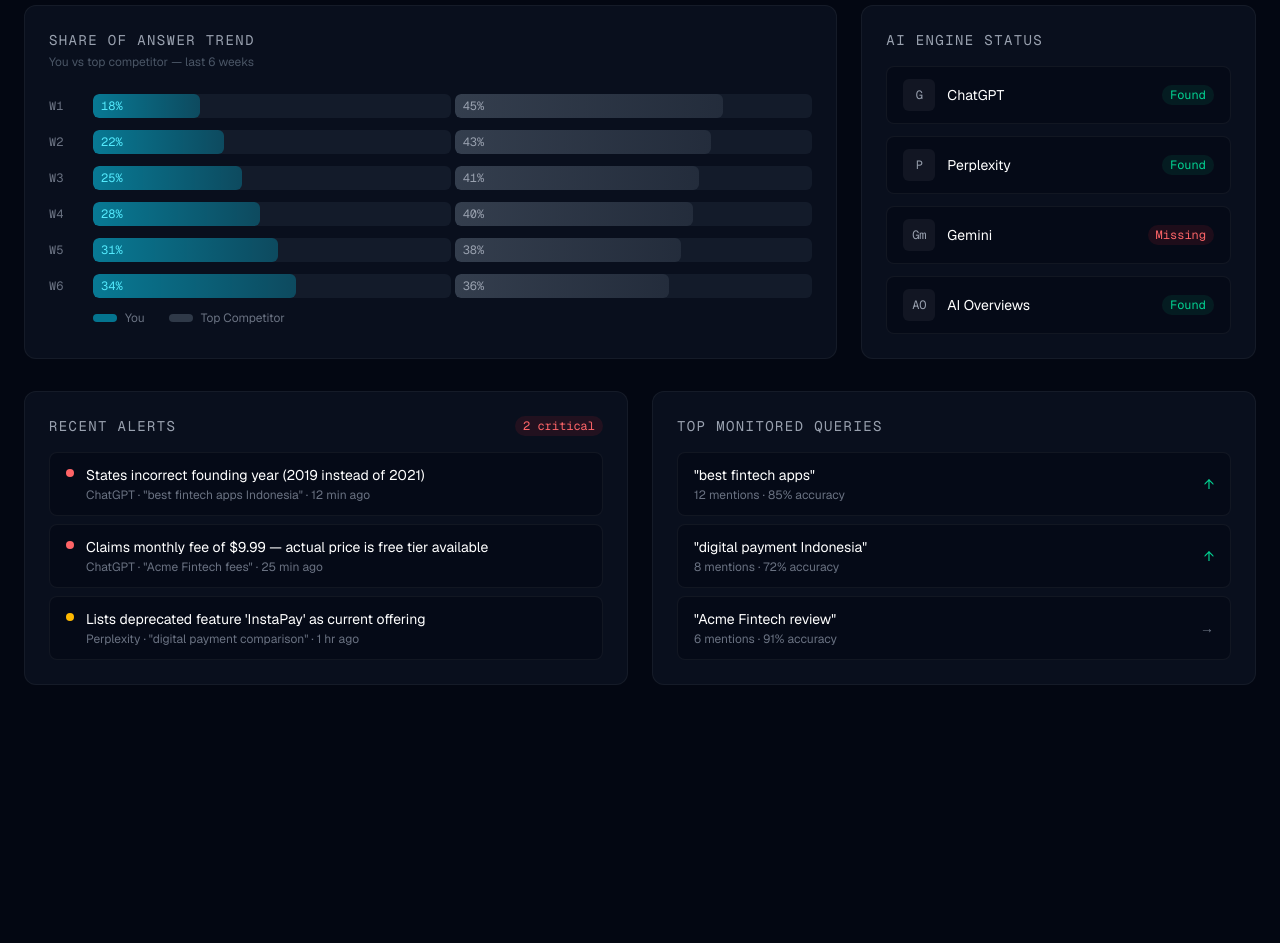
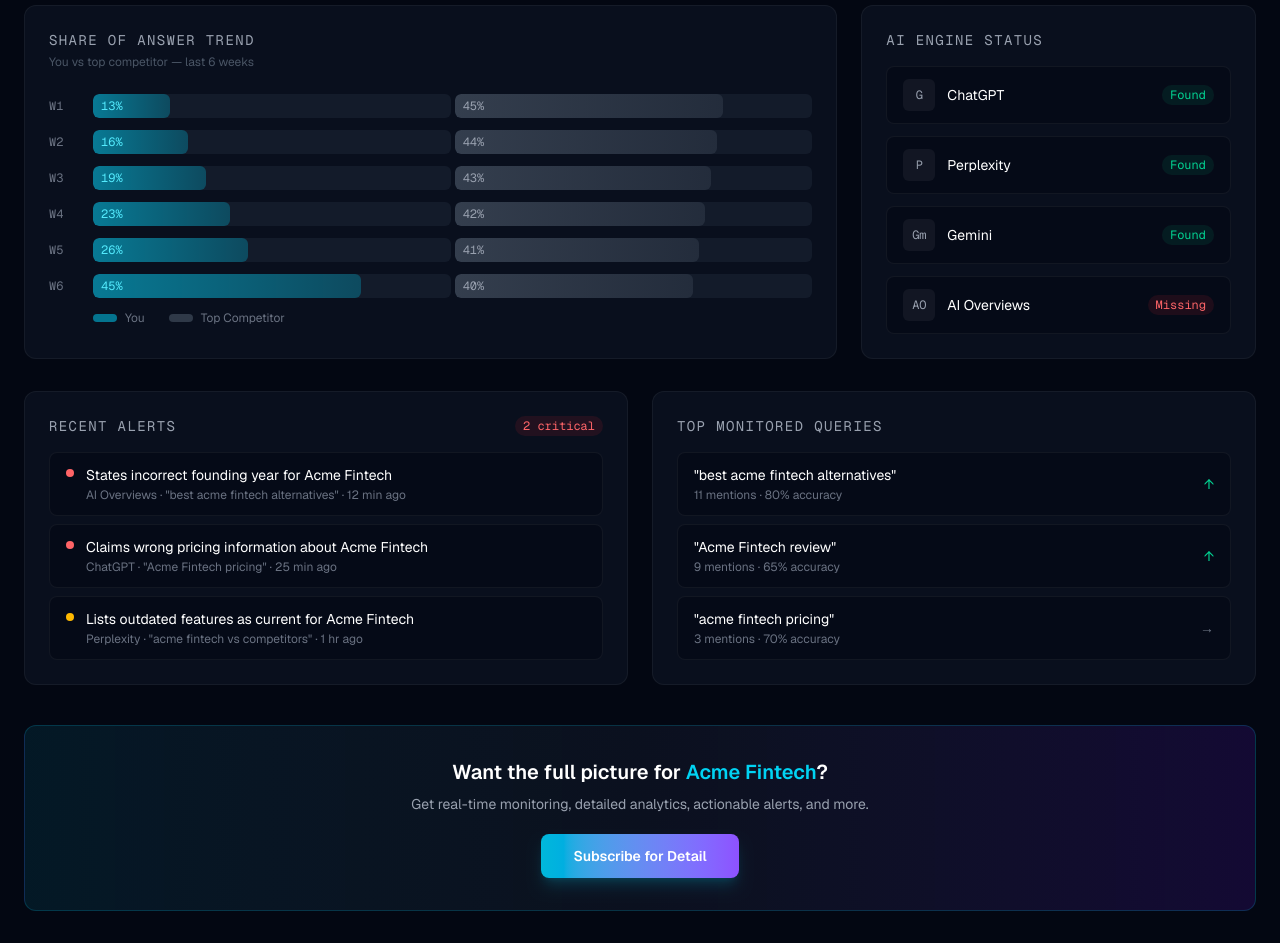
Before and after one commit to imheksa/ge0xa, a Next.js app: page /ge0xa/dashboard in a window 1280 px wide. Shown: the part 420-1363 px from the top of the page. Before the commit the page ends 1137 px from the top, so only its background shows below. Built offline with nearby package versions, Linux system fonts and the light colour scheme.

Commit message:
Integrate Quick Scan with Dashboard: dynamic brand data, Subscribe CTA

```diff
--- a/src/app/dashboard/page.tsx
+++ b/src/app/dashboard/page.tsx
@@ -1,69 +1,128 @@
 "use client";
 
 import { useState } from "react";
+import { useSearchParams } from "next/navigation";
+import { Suspense } from "react";
 
-const BRAND = "Acme Fintech";
+function hash(str: string): number {
+  let h = 0;
+  for (let i = 0; i < str.length; i++) {
+    h = ((h << 5) - h + str.charCodeAt(i)) | 0;
+  }
+  return Math.abs(h);
+}
+
+function generateData(brand: string) {
+  const s = hash(brand);
+  const brandScore = 35 + (s % 45);
+  const soa = 10 + (s % 40);
+  const accuracy = 50 + ((s * 3) % 40);
+  const citation = 5 + ((s * 7) % 25);
 
   const summaryCards = [
-  { label: "Brand Score", value: "72", change: "+5", unit: "/100", color: "text-cyan-400", bg: "bg-cyan-500/10" },
-  { label: "Share of Answer", value: "34", change: "+8", unit: "%", color: "text-violet-400", bg: "bg-violet-500/10" },
-  { label: "Accuracy Score", value: "81", change: "-2", unit: "%", color: "text-emerald-400", bg: "bg-emerald-500/10" },
-  { label: "Citation Rate", value: "19", change: "+3", unit: "%", color: "text-amber-400", bg: "bg-amber-500/10" },
+    { label: "Brand Score", value: String(brandScore), change: `+${1 + (s % 8)}`, unit: "/100", color: "text-cyan-400", bg: "bg-cyan-500/10" },
+    { label: "Share of Answer", value: String(soa), change: `+${1 + ((s * 2) % 10)}`, unit: "%", color: "text-violet-400", bg: "bg-violet-500/10" },
+    { label: "Accuracy Score", value: String(accuracy), change: accuracy > 70 ? `+${1 + (s % 4)}` : `-${1 + (s % 5)}`, unit: "%", color: "text-emerald-400", bg: "bg-emerald-500/10" },
+    { label: "Citation Rate", value: String(citation), change: `+${1 + ((s * 5) % 6)}`, unit: "%", color: "text-amber-400", bg: "bg-amber-500/10" },
   ];
 
-const engines = [
-  { name: "ChatGPT", status: "mentioned", accuracy: 78, soa: 41, lastChecked: "2 min ago", icon: "G" },
-  { name: "Perplexity", status: "mentioned", accuracy: 85, soa: 52, lastChecked: "5 min ago", icon: "P" },
-  { name: "Gemini", status: "not_found", accuracy: 0, soa: 0, lastChecked: "3 min ago", icon: "Gm" },
-  { name: "AI Overviews", status: "mentioned", accuracy: 91, soa: 28, lastChecked: "8 min ago", icon: "AO" },
+  const engineBase = [
+    { name: "ChatGPT", icon: "G", lastChecked: "2 min ago" },
+    { name: "Perplexity", icon: "P", lastChecked: "5 min ago" },
+    { name: "Gemini", icon: "Gm", lastChecked: "3 min ago" },
+    { name: "AI Overviews", icon: "AO", lastChecked: "8 min ago" },
   ];
+  const missingIdx = s % 4;
+  const engines = engineBase.map((e, i) => ({
+    ...e,
+    status: i === missingIdx ? "not_found" as const : "mentioned" as const,
+    accuracy: i === missingIdx ? 0 : 60 + ((s * (i + 1) * 3) % 35),
+    soa: i === missingIdx ? 0 : 15 + ((s * (i + 1) * 7) % 40),
+  }));
 
-const alerts = [
-  { id: 1, severity: "high", engine: "ChatGPT", query: "best fintech apps Indonesia", issue: "States incorrect founding year (2019 instead of 2021)", time: "12 min ago" },
-  { id: 2, severity: "high", engine: "ChatGPT", query: "Acme Fintech fees", issue: "Claims monthly fee of $9.99 — actual price is free tier available", time: "25 min ago" },
-  { id: 3, severity: "medium", engine: "Perplexity", query: "digital payment comparison", issue: "Lists deprecated feature 'InstaPay' as current offering", time: "1 hr ago" },
-  { id: 4, severity: "low", engine: "AI Overviews", query: "Acme Fintech review", issue: "Missing mention of ISO 27001 certification", time: "2 hr ago" },
-  { id: 5, severity: "medium", engine: "ChatGPT", query: "fintech security comparison", issue: "Does not mention 2FA support, implies basic security only", time: "3 hr ago" },
+  const severities = ["high", "high", "medium", "low", "medium"];
+  const engineNames = ["ChatGPT", "Perplexity", "Gemini", "AI Overviews"];
+  const issueTemplates = [
+    `States incorrect founding year for ${brand}`,
+    `Claims wrong pricing information about ${brand}`,
+    `Lists outdated features as current for ${brand}`,
+    `Missing key certification or compliance info for ${brand}`,
+    `Does not mention core security features of ${brand}`,
   ];
+  const queryTemplates = [
+    `best ${brand.toLowerCase()} alternatives`,
+    `${brand} pricing`,
+    `${brand.toLowerCase()} vs competitors`,
+    `${brand} review`,
+    `is ${brand.toLowerCase()} reliable`,
+  ];
+  const times = ["12 min ago", "25 min ago", "1 hr ago", "2 hr ago", "3 hr ago"];
+  const alerts = issueTemplates.map((issue, i) => ({
+    id: i + 1,
+    severity: severities[i],
+    engine: engineNames[(s + i) % 4],
+    query: queryTemplates[i],
+    issue,
+    time: times[i],
+  }));
 
+  const baseSoa = 8 + (s % 15);
   const soaTrend = [
-  { week: "W1", you: 18, competitor: 45 },
-  { week: "W2", you: 22, competitor: 43 },
-  { week: "W3", you: 25, competitor: 41 },
-  { week: "W4", you: 28, competitor: 40 },
-  { week: "W5", you: 31, competitor: 38 },
-  { week: "W6", you: 34, competitor: 36 },
+    { week: "W1", you: baseSoa, competitor: 40 + (s % 10) },
+    { week: "W2", you: baseSoa + 3, competitor: 39 + (s % 10) },
+    { week: "W3", you: baseSoa + 6, competitor: 38 + (s % 10) },
+    { week: "W4", you: baseSoa + 10, competitor: 37 + (s % 10) },
+    { week: "W5", you: baseSoa + 13, competitor: 36 + (s % 10) },
+    { week: "W6", you: soa, competitor: 35 + (s % 10) },
   ];
 
   const topQueries = [
-  { query: "best fintech apps", mentions: 12, accuracy: 85, trend: "up" },
-  { query: "digital payment Indonesia", mentions: 8, accuracy: 72, trend: "up" },
-  { query: "Acme Fintech review", mentions: 6, accuracy: 91, trend: "stable" },
-  { query: "fintech comparison 2026", mentions: 5, accuracy: 68, trend: "down" },
-  { query: "secure payment apps", mentions: 4, accuracy: 77, trend: "up" },
+    { query: `best ${brand.toLowerCase()} alternatives`, mentions: 8 + (s % 8), accuracy: 70 + ((s * 3) % 25), trend: "up" },
+    { query: `${brand} review`, mentions: 5 + ((s * 2) % 6), accuracy: 60 + ((s * 7) % 30), trend: "up" },
+    { query: `${brand.toLowerCase()} pricing`, mentions: 3 + ((s * 4) % 5), accuracy: 55 + ((s * 11) % 35), trend: "stable" },
   ];
 
-const canonicalFacts = [
-  { fact: "Founded in 2021", status: "violated", violations: 2 },
-  { fact: "Free tier available", status: "violated", violations: 1 },
-  { fact: "ISO 27001 certified", status: "missing", violations: 1 },
-  { fact: "2FA authentication", status: "missing", violations: 1 },
-  { fact: "500K+ active users", status: "accurate", violations: 0 },
-  { fact: "Licensed by OJK", status: "accurate", violations: 0 },
+  const factStatuses = ["violated", "violated", "missing", "missing", "accurate", "accurate"];
+  const factTemplates = [
+    `Founded in ${2018 + (s % 6)}`,
+    "Free tier available",
+    "ISO 27001 certified",
+    "Enterprise-grade security",
+    `${100 + (s % 900)}K+ active users`,
+    "Industry compliance verified",
   ];
+  const canonicalFacts = factTemplates.map((fact, i) => ({
+    fact,
+    status: factStatuses[i],
+    violations: factStatuses[i] === "accurate" ? 0 : 1 + (s % 2),
+  }));
+
+  return { summaryCards, engines, alerts, soaTrend, topQueries, canonicalFacts };
+}
 
 type Tab = "overview" | "engines" | "alerts" | "facts";
 
 export default function Dashboard() {
+  return (
+    <Suspense fallback={<div className="min-h-screen bg-gray-950" />}>
+      <DashboardInner />
+    </Suspense>
+  );
+}
+
+function DashboardInner() {
+  const searchParams = useSearchParams();
+  const brand = searchParams.get("brand") || "Acme Fintech";
+  const data = generateData(brand);
   const [activeTab, setActiveTab] = useState<Tab>("overview");
 
   return (
     <div className="min-h-screen bg-gray-950">
-      <DashboardNav />
+      <DashboardNav brand={brand} />
       <div className="mx-auto max-w-7xl px-6 py-8">
         <div className="flex items-center justify-between">
           <div>
-            <h1 className="text-2xl font-bold text-white">{BRAND}</h1>
+            <h1 className="text-2xl font-bold text-white">{brand}</h1>
             <p className="mt-1 text-sm text-gray-500">AI Visibility Dashboard</p>
           </div>
           <div className="flex items-center gap-3">
@@ -91,7 +150,7 @@
               {tab === "facts" ? "Canonical Facts" : tab}
               {tab === "alerts" && (
                 <span className="ml-2 rounded-full bg-red-500/20 px-2 py-0.5 text-xs text-red-400">
-                  {alerts.filter((a) => a.severity === "high").length}
+                  {data.alerts.filter((a) => a.severity === "high").length}
                 </span>
               )}
             </button>
@@ -99,17 +158,26 @@
         </div>
 
         <div className="mt-8">
-          {activeTab === "overview" && <OverviewTab />}
-          {activeTab === "engines" && <EnginesTab />}
-          {activeTab === "alerts" && <AlertsTab />}
-          {activeTab === "facts" && <FactsTab />}
+          {activeTab === "overview" && <OverviewTab data={data} />}
+          {activeTab === "engines" && <EnginesTab data={data} />}
+          {activeTab === "alerts" && <AlertsTab data={data} />}
+          {activeTab === "facts" && <FactsTab data={data} />}
+        </div>
+
+        <div className="mt-10 rounded-xl border border-cyan-500/20 bg-gradient-to-r from-cyan-950/40 via-gray-900/60 to-violet-950/40 p-8 text-center">
+          <h3 className="text-xl font-semibold text-white">Want the full picture for <span className="text-cyan-400">{brand}</span>?</h3>
+          <p className="mt-2 text-sm text-gray-400">Get real-time monitoring, detailed analytics, actionable alerts, and more.</p>
+          <button className="mt-5 rounded-lg bg-gradient-to-r from-cyan-500 to-violet-500 px-8 py-3 text-sm font-semibold text-white shadow-lg shadow-cyan-500/20 transition hover:shadow-cyan-500/40 hover:scale-105">
+            Subscribe for Detail
+          </button>
         </div>
       </div>
     </div>
   );
 }
 
-function DashboardNav() {
+function DashboardNav({ brand }: { brand: string }) {
+  const initials = brand.split(/\s+/).map(w => w[0]).join("").slice(0, 2).toUpperCase();
   return (
     <nav className="border-b border-white/5 bg-gray-950/80 backdrop-blur-xl">
       <div className="mx-auto flex h-14 max-w-7xl items-center justify-between px-6">
@@ -124,7 +192,7 @@
           <a href="/ge0xa/dashboard" className="text-sm text-cyan-400 font-medium">Dashboard</a>
           <a href="/ge0xa/" className="text-sm text-gray-500 hover:text-gray-300 transition-colors">Home</a>
           <div className="flex h-8 w-8 items-center justify-center rounded-full bg-gradient-to-br from-cyan-500 to-violet-500 text-xs font-bold text-white">
-            AF
+            {initials}
           </div>
         </div>
       </div>
@@ -132,7 +200,10 @@
   );
 }
 
-function OverviewTab() {
+type DashData = ReturnType<typeof generateData>;
+
+function OverviewTab({ data }: { data: DashData }) {
+  const { summaryCards, engines, alerts, soaTrend, topQueries } = data;
   return (
     <div className="space-y-8">
       <div className="grid gap-4 md:grid-cols-2 lg:grid-cols-4">
@@ -157,7 +228,7 @@
           <h3 className="text-sm font-mono uppercase tracking-widest text-gray-400">Share of Answer Trend</h3>
           <p className="mt-1 text-xs text-gray-600">You vs top competitor — last 6 weeks</p>
           <div className="mt-6">
-            <SoAChart />
+            <SoAChart soaTrend={soaTrend} />
           </div>
         </div>
 
@@ -225,7 +296,8 @@
   );
 }
 
-function EnginesTab() {
+function EnginesTab({ data }: { data: DashData }) {
+  const { engines } = data;
   return (
     <div className="space-y-6">
       {engines.map((engine) => (
@@ -265,7 +337,8 @@
   );
 }
 
-function AlertsTab() {
+function AlertsTab({ data }: { data: DashData }) {
+  const { alerts } = data;
   return (
     <div className="space-y-3">
       <div className="flex items-center gap-4 mb-6">
@@ -308,7 +381,8 @@
   );
 }
 
-function FactsTab() {
+function FactsTab({ data }: { data: DashData }) {
+  const { canonicalFacts } = data;
   return (
     <div className="space-y-6">
       <div className="rounded-xl border border-white/5 bg-gray-900/50 p-6">
@@ -366,7 +440,7 @@
   );
 }
 
-function SoAChart() {
+function SoAChart({ soaTrend }: { soaTrend: { week: string; you: number; competitor: number }[] }) {
   const max = 60;
   return (
     <div className="space-y-3">
--- a/src/app/page.tsx
+++ b/src/app/page.tsx
@@ -1,6 +1,6 @@
 "use client";
 
-import { useState, useEffect } from "react";
+import { useState } from "react";
 import { useI18n } from "@/i18n/context";
 
 function HexIcon({ className = "w-5 h-5" }: { className?: string }) {
@@ -571,22 +571,13 @@
 
 function QuickScan() {
   const [brand, setBrand] = useState("");
-  const [phase, setPhase] = useState<"idle" | "scanning" | "done">("idle");
+  const [phase, setPhase] = useState<"idle" | "scanning">("idle");
   const [scanProgress, setScanProgress] = useState(0);
-  const [results, setResults] = useState({ soa: 0, accuracy: 0, citation: 0, engines: 0 });
 
   function startScan() {
     if (!brand.trim()) return;
     setPhase("scanning");
     setScanProgress(0);
-
-    const seed = brand.trim().length;
-    const finalResults = {
-      soa: 15 + (seed * 7) % 35,
-      accuracy: 45 + (seed * 11) % 40,
-      citation: 5 + (seed * 3) % 25,
-      engines: 1 + (seed % 3),
-    };
 
     let progress = 0;
     const interval = setInterval(() => {
@@ -596,19 +587,12 @@
         clearInterval(interval);
         setScanProgress(100);
         setTimeout(() => {
-          setResults(finalResults);
-          setPhase("done");
+          window.location.href = `/ge0xa/dashboard?brand=${encodeURIComponent(brand.trim())}`;
         }, 400);
       } else {
         setScanProgress(Math.round(progress));
       }
     }, 300);
-  }
-
-  function reset() {
-    setPhase("idle");
-    setBrand("");
-    setScanProgress(0);
   }
 
   return (
@@ -675,55 +659,6 @@
             </div>
           )}
 
-          {phase === "done" && (
-            <div className="space-y-6">
-              <div className="rounded-xl border border-white/5 bg-gray-900/50 p-8">
-                <div className="flex items-center justify-between mb-6">
-                  <div>
-                    <h3 className="text-lg font-semibold text-white">{brand}</h3>
-                    <p className="text-xs text-gray-500 font-mono">AI Visibility Snapshot</p>
-                  </div>
-                  <button onClick={reset} className="text-xs text-gray-500 hover:text-gray-300 transition-colors">
-                    ← Scan another
-                  </button>
-                </div>
-
-                <div className="grid grid-cols-2 gap-4 sm:grid-cols-4">
-                  <ScanMetric label="Share of Answer" value={`${results.soa}%`} color="text-cyan-400" status={results.soa > 30 ? "ok" : "low"} />
-                  <ScanMetric label="Accuracy" value={`${results.accuracy}%`} color="text-violet-400" status={results.accuracy > 70 ? "ok" : "warning"} />
-                  <ScanMetric label="Citation Rate" value={`${results.citation}%`} color="text-emerald-400" status={results.citation > 15 ? "ok" : "low"} />
-                  <ScanMetric label="Engines Found" value={`${results.engines}/4`} color="text-amber-400" status={results.engines >= 3 ? "ok" : "warning"} />
-                </div>
-
-                <div className="mt-6 space-y-3">
-                  <div className="flex items-center gap-3 rounded-lg border border-white/5 bg-gray-950/50 px-4 py-3">
-                    <span className="h-2 w-2 rounded-full bg-red-400" />
-                    <span className="text-sm text-gray-300">Low AI visibility — competitors may dominate your category</span>
-                  </div>
-                  <div className="flex items-center gap-3 rounded-lg border border-white/5 bg-gray-950/50 px-4 py-3">
-                    <span className="h-2 w-2 rounded-full bg-amber-400" />
-                    <span className="text-sm text-gray-300">Potential misinformation detected in {4 - results.engines} engine(s)</span>
-                  </div>
-                  <div className="flex items-center gap-3 rounded-lg border border-white/5 bg-gray-950/50 px-4 py-3">
-                    <span className="h-2 w-2 rounded-full bg-cyan-400" />
-                    <span className="text-sm text-gray-300">Full audit needed to uncover detailed accuracy issues</span>
-                  </div>
-                </div>
-              </div>
-
-              <div className="text-center">
-                <a
-                  href="#contact"
-                  className="inline-block rounded-lg bg-gradient-to-r from-cyan-500 to-violet-500 px-8 py-4 text-base font-semibold text-white shadow-lg shadow-cyan-500/20 hover:shadow-cyan-500/40 hover:from-cyan-400 hover:to-violet-400 transition-all"
-                >
-                  Subscribe for Detail Report
-                </a>
-                <p className="mt-3 text-xs text-gray-500">
-                  Get a full breakdown of AI responses, misinformation alerts, and competitor analysis.
-                </p>
-              </div>
-            </div>
-          )}
         </div>
       </div>
     </section>
@@ -739,22 +674,6 @@
         <span className="h-3 w-3 rounded-full border border-gray-600 animate-pulse" />
       )}
       <span className={`text-xs font-mono ${done ? "text-gray-400" : "text-gray-600"}`}>{label}</span>
-    </div>
-  );
-}
-
-function ScanMetric({ label, value, color, status }: { label: string; value: string; color: string; status: string }) {
-  return (
-    <div className="rounded-lg border border-white/5 bg-gray-950/50 p-4 text-center">
-      <p className="text-xs font-mono text-gray-500 uppercase tracking-wider">{label}</p>
-      <p className={`mt-2 text-2xl font-bold ${color}`}>{value}</p>
-      <span className={`mt-1 inline-block rounded-full px-2 py-0.5 text-[10px] font-mono ${
-        status === "ok" ? "bg-emerald-500/10 text-emerald-400" :
-        status === "warning" ? "bg-amber-500/10 text-amber-400" :
-        "bg-red-500/10 text-red-400"
-      }`}>
-        {status === "ok" ? "Good" : status === "warning" ? "Needs Work" : "Low"}
-      </span>
     </div>
   );
 }
```
Lines whose indentation alone changed are shown as unchanged.
